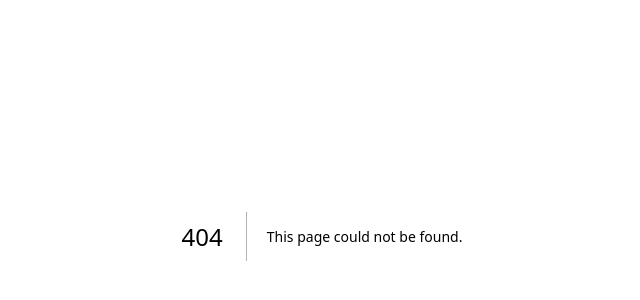
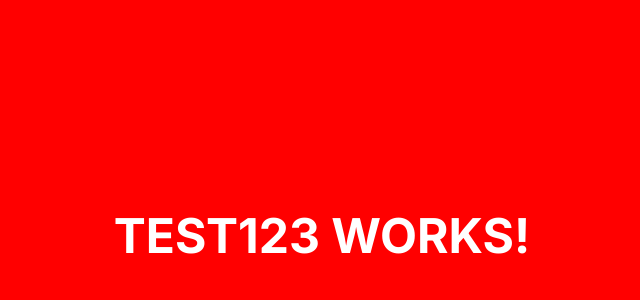
Before and after one commit to weltodigital/grow-our-reviews, a Next.js app: page /test123 in a window 1280 px wide. Before the commit this address had no page. Shown: the part 164-464 px from the top of the page, without its empty margins (318-958 px from the left). Built offline with nearby package versions, Linux system fonts and the light colour scheme.

Commit message:
Add test123 route for deployment verification

```diff
--- /dev/null
+++ b/src/app/test123/page.tsx
@@ -0,0 +1,16 @@
+export default function Test123() {
+  return (
+    <div style={{
+      minHeight: '100vh',
+      display: 'flex',
+      alignItems: 'center',
+      justifyContent: 'center',
+      background: 'red',
+      color: 'white',
+      fontSize: '48px',
+      fontWeight: 'bold'
+    }}>
+      TEST123 WORKS!
+    </div>
+  )
+}
--- a/src/middleware.ts
+++ b/src/middleware.ts
@@ -4,7 +4,7 @@ import type { NextRequest } from 'next/server'
 
 export async function middleware(req: NextRequest) {
   // Define public routes that should never require auth
-  const publicRoutes = ['/blog', '/debug', '/pricing', '/privacy', '/terms', '/cookies']
+  const publicRoutes = ['/blog', '/debug', '/pricing', '/privacy', '/terms', '/cookies', '/test123']
   const isPublicRoute = publicRoutes.some(route => req.nextUrl.pathname.startsWith(route))
 
   if (isPublicRoute) {
```
